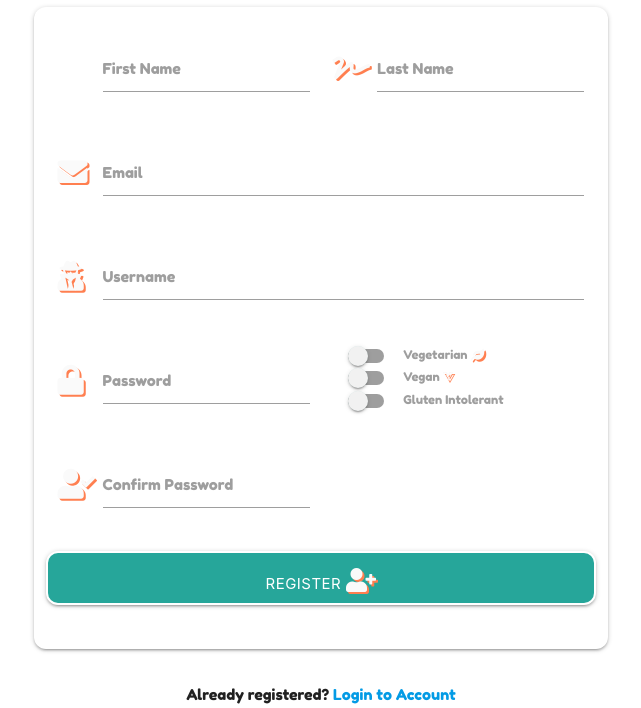
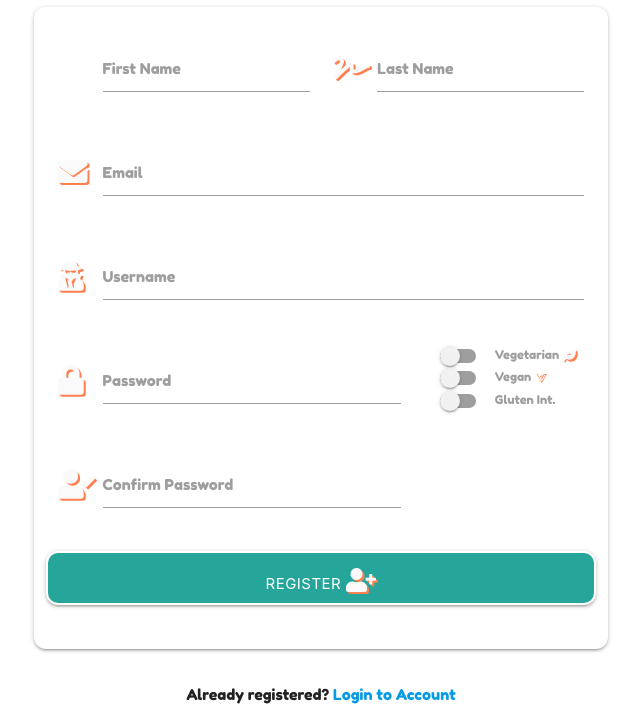
Before and after one commit to DanielBradford/rubic, a Flask app: page /register in a window 1280 px wide. Shown: the part 268-976 px from the top of the page, without its empty margins (319-960 px from the left). Run offline with Flask 2, Linux system fonts and the light colour scheme; some libraries are stand-ins or nearby versions; some web fonts are replaced.

Commit message:
Styling changes to form layout and icon colors

```diff
--- a/templates/base.html
+++ b/templates/base.html
@@ -21,7 +21,7 @@
 				<a href="#" data-target="mobile-demo" class="sidenav-trigger right"><i class="fas fa-bars"></i></a>
 				<ul class="right hide-on-med-and-down">
 					<li><a href="/">Home <i class="fas fa-home"></i></a></li>
-					<li><a href="{{url_for('categories') }}">Recipes <i class="fas fa-book"></i></a></li>
+					<li><a href="{{url_for('recipes')}}">Recipes <i class="fas fa-book"></i></a></li>
 					{% if session.user %}
 					<li>
 						<a href="#">Profile
@@ -47,8 +47,8 @@
 					Rubric
 				</h4>
 			</li>
-			<li><a href="#">Home</a></li>
-			<li><a href="{{url_for('categories') }}">Recipes</a></li>
+			<li><a href="/">Home</a></li>
+			<li><a href="{{url_for('recipes')}}">Recipes</a></li>
 			{% if session.user %}
 			<li>
 				<a href="#">Profile</a>
@@ -76,7 +76,7 @@
 	<script src="https://code.jquery.com/jquery-3.5.1.min.js"
 		integrity="sha256-9/aliU8dGd2tb6OSsuzixeV4y/faTqgFtohetphbbj0=" crossorigin="anonymous"></script>
 	<script src="https://cdnjs.cloudflare.com/ajax/libs/materialize/1.0.0/js/materialize.min.js"></script>
-	<script src="{{url_for('static', filename='js/script.js') }}"></script>
+	<script src="{{url_for('static', filename='/js/script.js') }}"></script>
 </body>
 
 </html>
--- a/templates/register.html
+++ b/templates/register.html
@@ -42,7 +42,7 @@
 		</div>
 	</div>
 	<div class="row">
-		<div class="input-field col s6">
+		<div class="input-field col s8">
 						<i
               class="fas fa-lock prefix  text-darken-4"
             ></i>
@@ -58,31 +58,31 @@
             />
 			<label for="password">Password</label>
 		</div>
-        <div class="col">
+        <div class="col s4">
         <div class="switch">
     <label>
       <input  name="dietry_need" value="vegetarian" type="checkbox">
       <span class="lever"></span>
-      Vegetarian <i class="fas fa-leaf"></i>
+      <span class="reg_label">Vegetarian</span> <i class="fas fa-leaf"></i>
     </label>
   </div><div class="switch">
     <label>
       <input name="dietry_need"  value="vegan" type="checkbox">
       <span class="lever"></span>
-      Vegan <i class="fab fa-vuejs"></i>
+      <span class="reg_label">Vegan</span> <i class="fab fa-vuejs"></i>
     </label>
   </div><div class="switch">
     <label>
       <input name="dietry_need" value="gluten" type="checkbox">
       <span class="lever"></span>
-      Gluten Intolerant <i class="fas fa-wheat"></i>
+      <span class="reg_label">Gluten Int.</span> <i class="fas fa-wheat"></i>
     </label>
   </div>
         </div>
 	</div>
 
     <div class="row">
-        <div class="input-field col s6">
+        <div class="input-field col s8">
                     <i class="fas fa-user-check prefix"></i>
 
           <input id="confirm" name="confirm" type="password" class="validate">
```
Also changed, not shown: templates/categories.html (+12 -6 lines).
